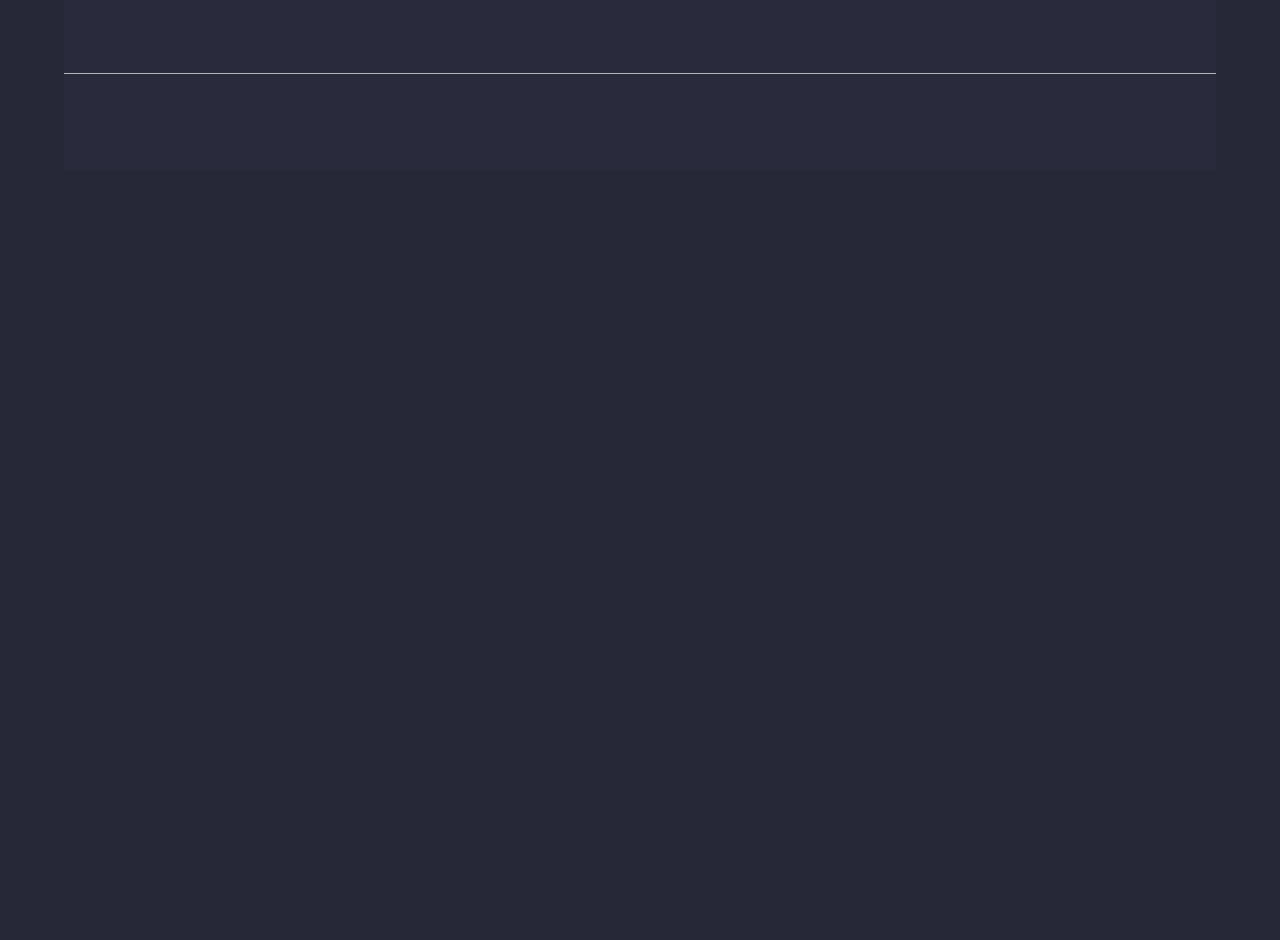
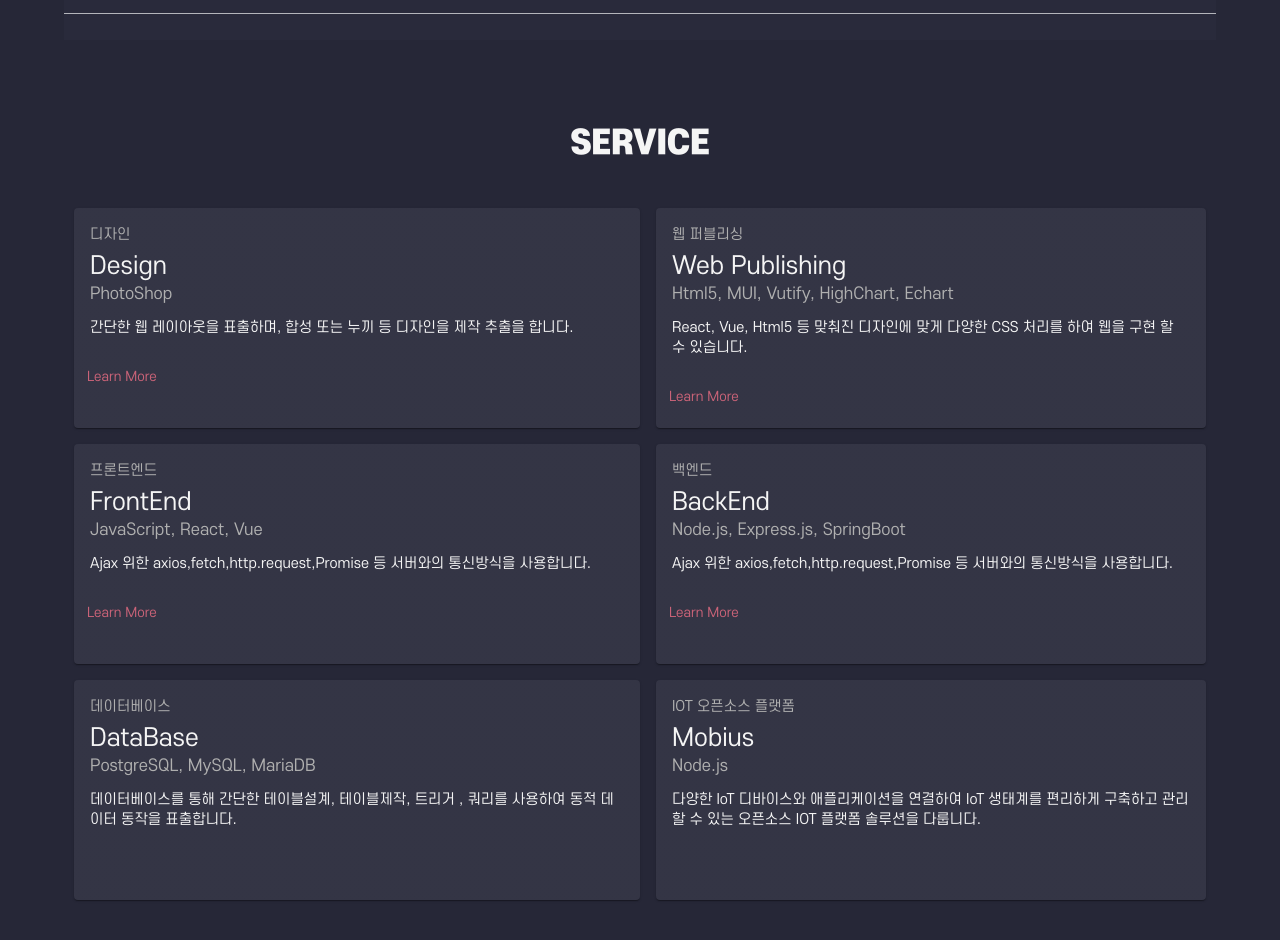
Before and after one commit to JIHEE-Princess98/PortfolioCode, a React (Vite) app: page / in a window 1280 px wide. Shown: the part 600-1540 px from the top of the page. Before the commit the page ends 800 px from the top, so only its background shows below. Built offline with nearby package versions, Linux system fonts and the light colour scheme.

Commit message:
Service 생성 ( card 형식 기술 작성)

```diff
--- a/src/config/theme.js
+++ b/src/config/theme.js
@@ -16,6 +16,18 @@ export const darkTheme = createTheme({
         },
         secondary: {
             main: '#cc5f75', // 버튼 호버 또는 보조 강조색
+        },
+    },
+    typography: {
+        fontFamily: 'SCDeram4, Arial, sans-serif', // 기본 폰트 설정
+        h1: {
+            fontFamily: 'SCDeram4, sans-serif', // 특정 폰트
+            fontSize: '2.5rem',
+            fontWeight: 700,
+        },
+        body1: {
+            fontSize: '1rem',
+            lineHeight: 1.5,
         },
     },
     components: {
--- a/src/page/MainTitle.jsx
+++ b/src/page/MainTitle.jsx
@@ -11,7 +11,7 @@ function MainTitle() {
     return (
         <div className="main_title_bg">
             <Grid container>
-                <Grid item xs={12} md={8} sx={{mt: 13}}>
+                <Grid item xs={12} md={8} sx={{mt: 3}}>
                     <div className="title-grid">
                         <div className="circle-container">
                             <Grid container>
@@ -29,7 +29,7 @@ function MainTitle() {
                         </div>
                     </div>
                 </Grid>
-                <Grid item xs={12} md={4} sx={{mt: 13, display: {xs: 'none' ,md: 'block'}}}>
+                <Grid item xs={12} md={4} sx={{mt: 3, display: {xs: 'none' ,md: 'block'}}}>
                     <div className="title-grid">
 
                         <div className="circle-container">
@@ -46,16 +46,31 @@ function MainTitle() {
 }
 
 const SiteTitle = () => {
+    const handleGithubOpen = () => {
+        window.open('https://github.com/JIHEE-Princess98')
+    }
+    const handleNotionOpen = () => {
+        window.open('https://www.notion.so/FrontEnd-10ef3185ddac4e3f84b601aa9805a679')
+    }
+    const handleTstoryOpen = () => {
+        window.open('https://kimjihee1113.tistory.com/');
+    }
+
     return (
         <Box sx={{ml: 2}}>
-            <IconButton aria-label="delete" size="large">
-                {/*<GitHubIcon fontSize="inherit" />*/}
+            <IconButton aria-label="delete" size="large"
+                onClick={handleGithubOpen}
+            >
                 <FaGithub fontSize="inherit"/>
             </IconButton>
-            <IconButton aria-label="delete" size="large">
+            <IconButton aria-label="delete" size="large"
+                onClick={handleNotionOpen}
+            >
                 <SiNotion fontSize="inherit"/>
             </IconButton>
-            <IconButton aria-label="delete" size="large">
+            <IconButton aria-label="delete" size="large"
+                onClick={handleTstoryOpen}
+            >
                 <FaBloggerB fontSize="inherit"/>
             </IconButton>
         </Box>
@@ -107,9 +122,9 @@ const Introduce = () => {
 
 const ContactButton = () => {
     return (
-        <div>
-
-        </div>
+        <Box sx={{ml: 3, mt: 2}}>
+            <button> CONTACT </button>
+        </Box>
     )
 }
 
--- a/src/page/Service.jsx
+++ b/src/page/Service.jsx
@@ -1,6 +1,146 @@
+import Card from '@mui/material/Card';
+import CardActions from '@mui/material/CardActions';
+import CardContent from '@mui/material/CardContent';
+import Button from '@mui/material/Button';
+import Typography from '@mui/material/Typography';
+import Grid from "@mui/material/Grid";
+
 function Service(){
+
+
     return(
-        <div>
+        <div className="main-service">
+            <h1>SERVICE</h1>
+            <Grid container>
+                <Grid item xs={12} md={6} sx={{mt: {xs: 3, md: 5}}}>
+                    <Card sx={{height: 220}}>
+                        <CardContent>
+                            <Typography gutterBottom sx={{ color: 'text.secondary', fontSize: 14 }}>
+                                디자인
+                            </Typography>
+                            <Typography variant="h5" component="div">
+                                Design
+                            </Typography>
+                            <Typography sx={{ color: 'text.secondary', mb: 1.5 }}>PhotoShop</Typography>
+                            <Typography variant="body2">
+                                간단한 웹 레이아웃을 표출하며, 합성 또는 누끼 등
+                                디자인을 제작 추출을 합니다.
+                            </Typography>
+                        </CardContent>
+                        <CardActions>
+                            <Button size="small">Learn More</Button>
+                        </CardActions>
+                    </Card>
+                </Grid>
+
+                <Grid item xs={12} md={6} sx={{mt: {xs: 3, md: 5}, pl: {sx: 0, md: 2}}}>
+                    <Card sx={{height: 220}}>
+                        <CardContent>
+                            <Typography gutterBottom sx={{ color: 'text.secondary', fontSize: 14 }}>
+                                웹 퍼블리싱
+                            </Typography>
+                            <Typography variant="h5" component="div">
+                                Web Publishing
+                            </Typography>
+                            <Typography sx={{ color: 'text.secondary', mb: 1.5 }}>
+                                Html5, MUI, Vutify, HighChart, Echart
+                            </Typography>
+                            <Typography variant="body2">
+                                React, Vue, Html5 등 맞춰진 디자인에 맞게 다양한 CSS 처리를 하여 웹을 구현
+                                할 수 있습니다.
+                            </Typography>
+                        </CardContent>
+                        <CardActions>
+                            <Button size="small">Learn More</Button>
+                        </CardActions>
+                    </Card>
+                </Grid>
+
+                <Grid item xs={12} md={6} sx={{mt: 2}}>
+                    <Card sx={{height: 220}}>
+                        <CardContent>
+                            <Typography gutterBottom sx={{ color: 'text.secondary', fontSize: 14 }}>
+                                프론트엔드
+                            </Typography>
+                            <Typography variant="h5" component="div">
+                                FrontEnd
+                            </Typography>
+                            <Typography sx={{ color: 'text.secondary', mb: 1.5 }}>
+                                JavaScript, React, Vue
+                            </Typography>
+                            <Typography variant="body2">
+                                Ajax 위한 axios,fetch,http.request,Promise 등 서버와의 통신방식을 사용합니다.
+                            </Typography>
+                        </CardContent>
+                        <CardActions>
+                            <Button size="small">Learn More</Button>
+                        </CardActions>
+                    </Card>
+                </Grid>
+
+                <Grid item xs={12} md={6} sx={{mt: 2,pl: {sx: 0, md: 2}}}>
+                    <Card sx={{height: 220}}>
+                        <CardContent>
+                            <Typography gutterBottom sx={{ color: 'text.secondary', fontSize: 14 }}>
+                                백엔드
+                            </Typography>
+                            <Typography variant="h5" component="div">
+                                BackEnd
+                            </Typography>
+                            <Typography sx={{ color: 'text.secondary', mb: 1.5 }}>
+                                Node.js, Express.js, SpringBoot
+                            </Typography>
+                            <Typography variant="body2">
+                                Ajax 위한 axios,fetch,http.request,Promise 등 서버와의 통신방식을 사용합니다.
+                            </Typography>
+                        </CardContent>
+                        <CardActions>
+                            <Button size="small">Learn More</Button>
+                        </CardActions>
+                    </Card>
+                </Grid>
+
+
+                <Grid item xs={12} md={6} sx={{mt: 2}}>
+                    <Card sx={{height: 220}}>
+                        <CardContent>
+                            <Typography gutterBottom sx={{ color: 'text.secondary', fontSize: 14 }}>
+                                데이터베이스
+                            </Typography>
+                            <Typography variant="h5" component="div">
+                                DataBase
+                            </Typography>
+                            <Typography sx={{ color: 'text.secondary', mb: 1.5 }}>
+                                PostgreSQL, MySQL, MariaDB
+                            </Typography>
+                            <Typography variant="body2">
+                                데이터베이스를 통해 간단한 테이블설계, 테이블제작, 트리거 , 쿼리를 사용하여 동적 데이터 동작을 표출합니다.
+                            </Typography>
+                        </CardContent>
+                    </Card>
+                </Grid>
+
+                <Grid item xs={12} md={6} sx={{mt: 2, pl: {sx: 0, md: 2}}}>
+                    <Card sx={{height: 220}}>
+                        <CardContent>
+                            <Typography gutterBottom sx={{ color: 'text.secondary', fontSize: 14 }}>
+                                IOT 오픈소스 플랫폼
+                            </Typography>
+                            <Typography variant="h5" component="div">
+                                Mobius
+                            </Typography>
+                            <Typography sx={{ color: 'text.secondary', mb: 1.5 }}>
+                                Node.js
+                            </Typography>
+                            <Typography variant="body2">
+                                다양한 IoT 디바이스와 애플리케이션을 연결하여 IoT 생태계를 편리하게 구축하고 관리할 수 있는
+                                오픈소스 IOT 플랫폼 솔루션을 다룹니다.
+                            </Typography>
+                        </CardContent>
+                    </Card>
+                </Grid>
+
+            </Grid>
 
         </div>
     )
--- a/src/style/App.css
+++ b/src/style/App.css
@@ -1,6 +1,43 @@
 .main_title_bg{
     width: 100%;
-    height: 700px;
+    height: 550px;
     background-color: var(--background-sub-color); /* 기본 색상 */
+    margin-top: 90px;
+}
+
+.main-service{
+    width: 100%;
+    height: 850px;
+    padding: 10px;
+    /*background-color: var(--background-sub-color); !* 기본 색상 *!*/
     margin-top: 70px;
 }
+
+@media all and (min-width:1024px) and (max-width:1279px) {
+
+}
+
+/* 테블릿 가로 (해상도 768px ~ 1023px)*/
+@media all and (min-width:768px) and (max-width:1023px) {
+
+}
+
+/* 모바일 가로 & 테블릿 세로 (해상도 480px ~ 767px)*/
+@media all and (min-width:480px) and (max-width:767px) {
+    .main_title_bg{
+        height: 600px;
+    }
+    .main-service{
+        height: 1510px;
+    }
+}
+
+/* 모바일 세로 (해상도 ~ 479px)*/
+@media all and (max-width:479px) {
+    .main_title_bg{
+        height: 600px;
+    }
+    .main-service{
+        height: 1510px;
+    }
+}
--- a/src/style/Dashboard.css
+++ b/src/style/Dashboard.css
@@ -3,7 +3,7 @@
     border-top: 1px solid rgba(255, 255, 255, 0.65);
     border-bottom: 1px solid rgba(255, 255, 255, 0.65);
     /*background-color: #7b2cbf;*/
-   padding-left: 20px;
+    padding-left: 20px;
     padding-right: 20px;
 }
 .circle-container {
@@ -53,3 +53,34 @@
 .introduce-text small{
     color: rgba(245, 245, 245, 0.79);
 }
+
+
+
+/***** service ***/
+.main-service h1{
+    text-align: center;
+}
+
+@media all and (min-width:1024px) and (max-width:1279px) {
+
+}
+
+/* 테블릿 가로 (해상도 768px ~ 1023px)*/
+@media all and (min-width:768px) and (max-width:1023px) {
+
+}
+
+/* 모바일 가로 & 테블릿 세로 (해상도 480px ~ 767px)*/
+@media all and (min-width:480px) and (max-width:767px) {
+    .title-grid{
+        height: 550px;
+    }
+}
+
+/* 모바일 세로 (해상도 ~ 479px)*/
+@media all and (max-width:479px) {
+    .title-grid{
+        height: 550px;
+    }
+
+}
```
